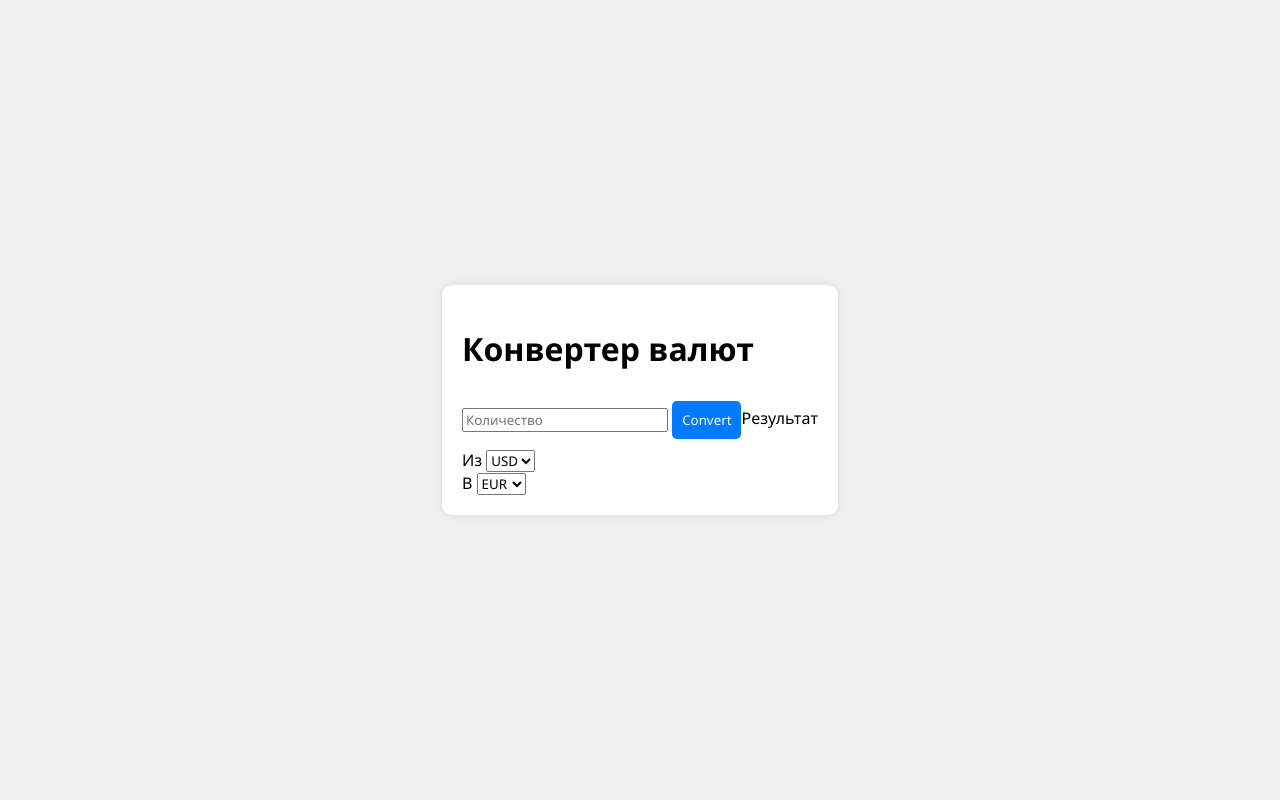
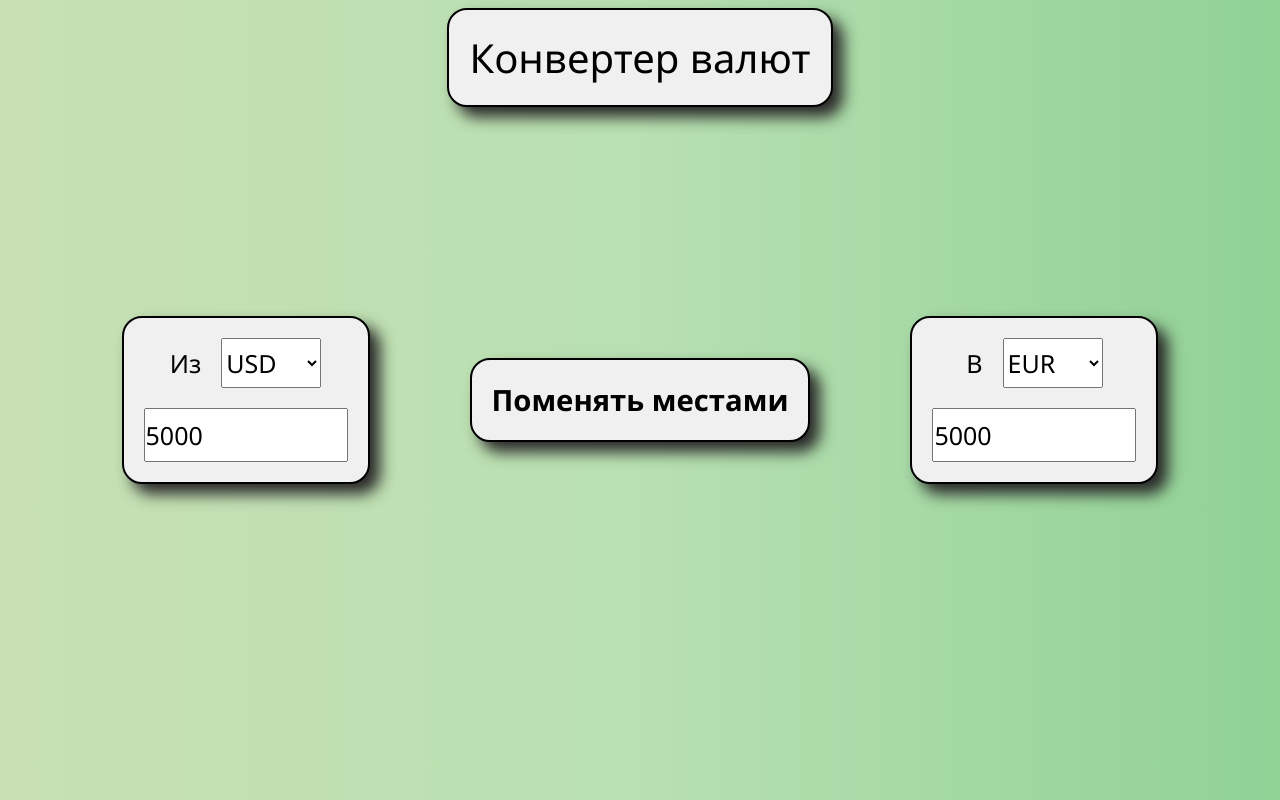
Before and after one commit to DrPopper1/Currency-converter, a plain HTML site: page index.html in a window 1280 px wide. Drawn offline with Linux system fonts and the light colour scheme.

Commit message:
Окончательное оформление

```diff
--- a/index.html
+++ b/index.html
@@ -13,36 +13,27 @@
             <div>Сайт не работает без него.</div>
         </div>
     </noscript>
-    <div class="converter">
-        <h1>Конвертер валют</h1>
-        <div class="converter_container">
-            <div class="cont">
-                <div class="input">
-                    <input type="number" id="amount" placeholder="Количество">
-                    <button id="convert">Convert</button>
-                </div>
-                <div class="select_container">
-                    <div class="select">
-                        Из
-                        <select id="fromCurrency">
-                        <option value="USD">USD</option>
-                        <option value="EUR">EUR</option>
-                        <option value="GBP">GBP</option>
-                        </select>
-                    </div>
-                    <div class="select">
-                        В
-                        <select id="toCurrency">
-                        <option value="EUR">EUR</option>
-                        <option value="USD">USD</option>
-                        <option value="GBP">GBP</option>
-                        </select>
-                    </div>
-                </div>
-            </div>
-            <p id="result">Результат</p>
+
+    <div class="converter">Конвертер валют</div>
+
+    <div class="container">
+        <div class="select">Из<select id="fromCurrency"><option value="USD">USD</option><option value="EUR">EUR</option><option value="GBP">GBP</option></select></div>
+        <div class="input">
+            <input type="number" id="input1" required min="0" max="1000000000" value="5000" size="10">
         </div>
     </div>
+
+    <div class="big_button">
+        <h3>Поменять местами</h3>
+    </div>
+
+    <div class="container">
+        <div class="select">В<select id="toCurrency"><option value="EUR">EUR</option><option value="USD">USD</option><option value="GBP">GBP</option></select></div>
+        <div class="input">
+            <input type="number" id="input2" required maxlength="10" value="5000">
+        </div>
+    </div>
+
     <script src="script.js"></script>
 </body>
 </html>
--- a/style.css
+++ b/style.css
@@ -1,5 +1,17 @@
 * {
     font-family: 'Segoe UI', sans-serif;
+    margin: 0px;
+    padding: 0px;
+}
+
+:root {
+    --font-size: 25px;
+    --gap: 20px;
+    --main-bg-color: #f0f0f0;
+    --main-border: black 2px solid;
+    --padding: 20px;
+    --border-radius: 20px;
+    --box-shadow: 10px 10px 15px rgb(41, 40, 40);
 }
 
 .noscript {
@@ -26,46 +38,69 @@
 
 body {
     font-family: Arial, sans-serif;
-    display: flex;
-    justify-content: center;
-    align-items: center;
     height: 100vh;
-    margin: 0;
-    background-color: #f0f0f0;
+    background: #c8e0b4;
+    background: linear-gradient(90deg,rgba(200, 224, 180, 1) 0%, rgba(184, 224, 177, 1) 50%, rgba(144, 209, 150, 1) 100%);
+    gap: 100px;
 }
 
 .converter {
-    background: white;
-    padding: 20px;
-    border-radius: 10px;
-    box-shadow: 0 0 10px rgba(0, 0, 0, 0.1);
+    font-size: 40px;
+    padding: var(--padding);
+    background-color: var(--main-bg-color);
+    border: var(--main-border);
+    position: absolute;
+    padding: var(--padding);
+    border-radius: var(--border-radius);
+    top: 1vh;
+    user-select: none;
+    box-shadow: var(--box-shadow);
 }
 
-button {
-    margin-top: 10px;
-    padding: 10px;
-    background-color: #007BFF;
-    color: white;
-    border: none;
-    border-radius: 5px;
-    cursor: pointer;
+.container {
+    display: grid;
+    gap: var(--gap);
 }
 
-button:hover {
-    background-color: #0056b3;
+body, .select {
+    justify-content: center;
+    align-items: center;
+    display: flex;
 }
 
-.cont {
-    display: grid;
-    gap: 10px;
-    justify-items: flex-start;
+.select {
+    gap: var(--gap);
 }
 
-.converter_container {
-    display: flex;
-    justify-content: space-around;
+#fromCurrency, #toCurrency {
+    width: 100px;
+    height: 50px;
+    font-size: var(--font-size);
 }
 
-.select_container {
-    display: grid;
+#input1, #input2 {
+    width: 200px;
+    height: 50px;
+    font-size: var(--font-size);
 }
+
+.big_button, .container {
+    padding: var(--padding);
+    border: var(--main-border);
+    font-size: var(--font-size);
+    background-color: var(--main-bg-color);
+    box-shadow: var(--box-shadow);
+    border-radius: 20px;
+}
+
+.big_button {
+    user-select: none;
+}
+
+.big_button:hover {
+    background-color: #e2dddd;
+}
+
+.big_button:active {
+    box-shadow: 5px 5px 15px rgb(41, 40, 40);
+}
```
